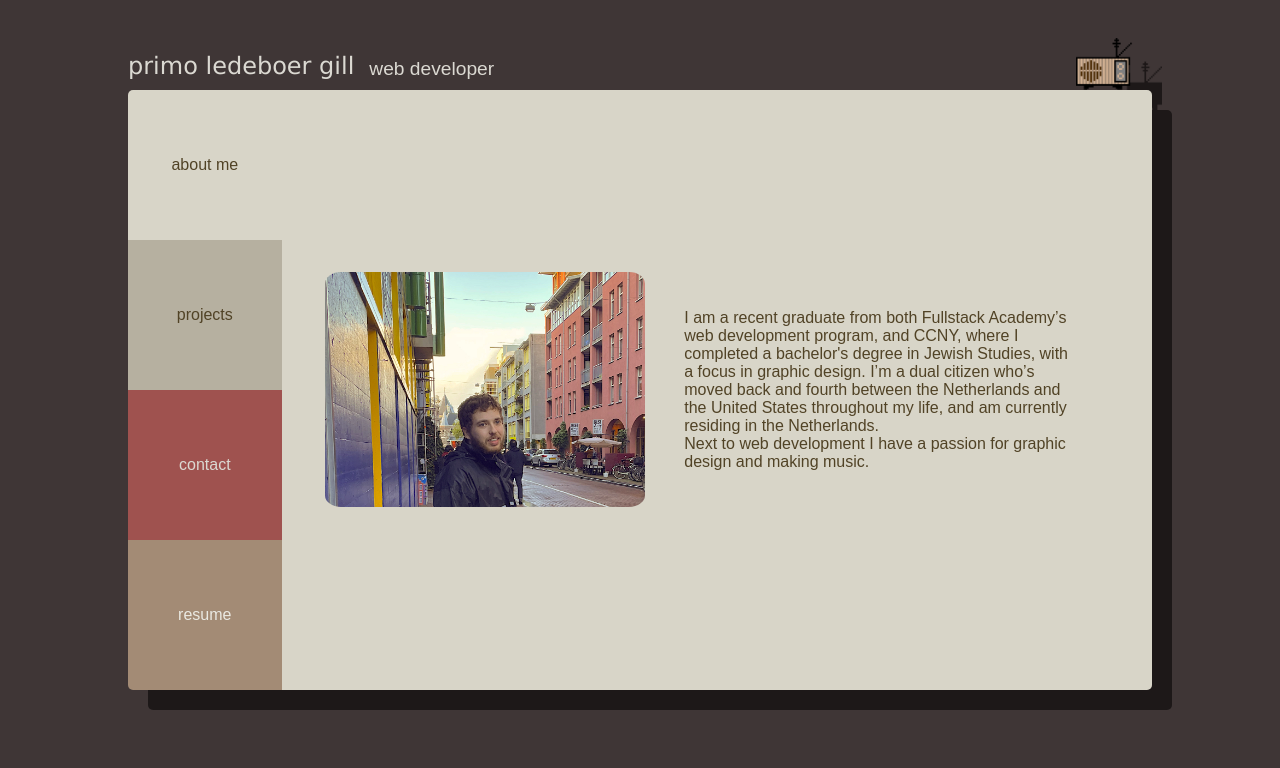
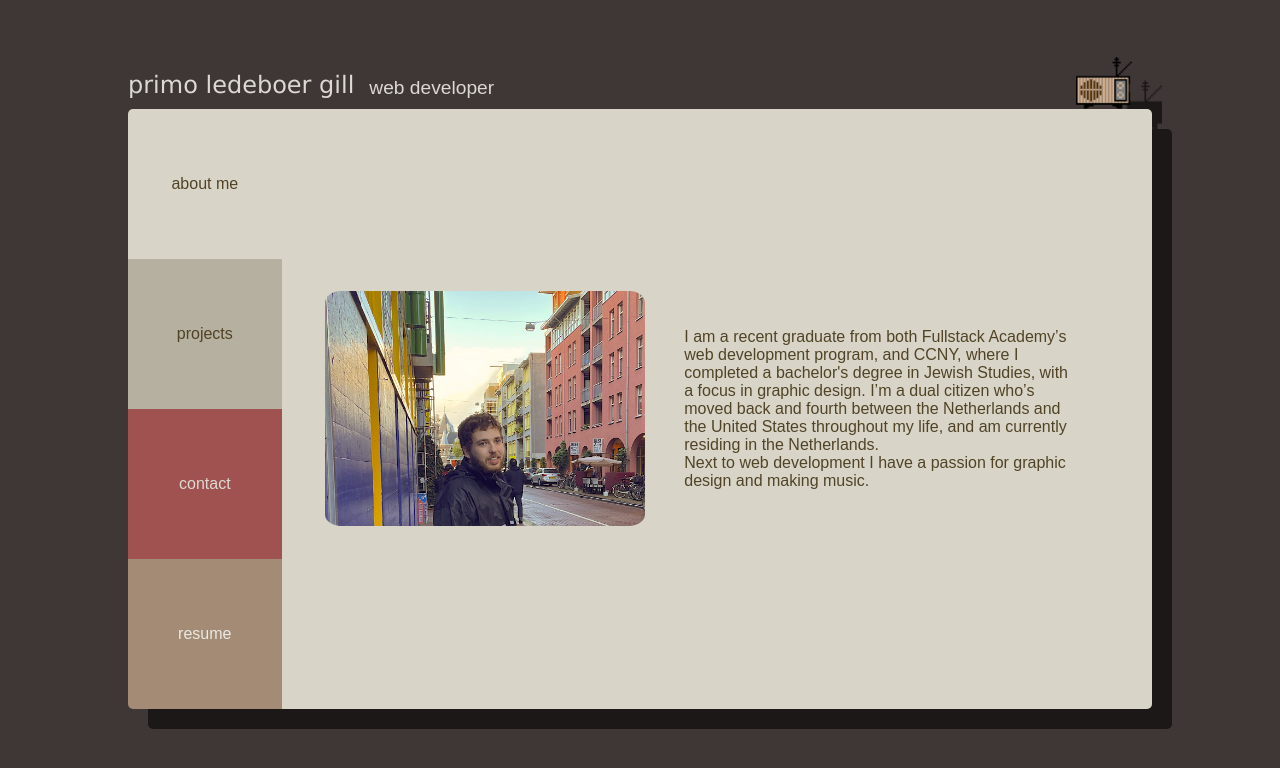
Before and after one commit to primolg/scroll-site, a React (Create React App) app: page / in a window 1280 px wide. Shown: the top 768 px of the page. Built offline with nearby package versions, Linux system fonts and the light colour scheme.

Commit message:
header sizing

```diff
--- a/public/App.css
+++ b/public/App.css
@@ -19,7 +19,7 @@
   font-size: larger;
   font-weight: 300;
   margin-bottom: 10px;
-  margin-top: -3.8em;
+  margin-top: -1.8em;
   justify-content: space-between;
 }
 #header div{
```
